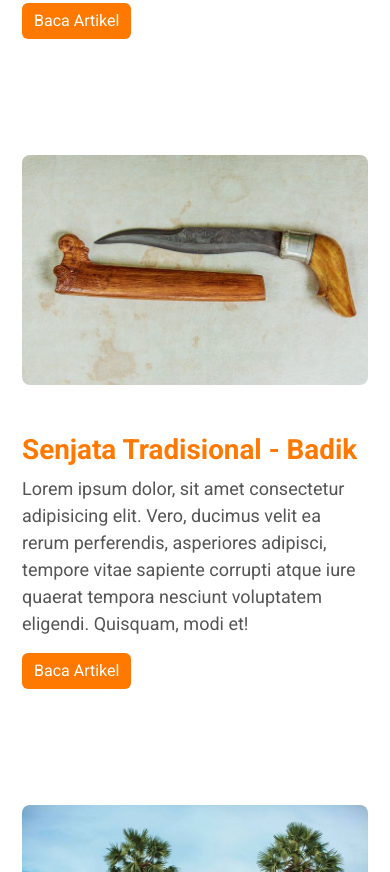
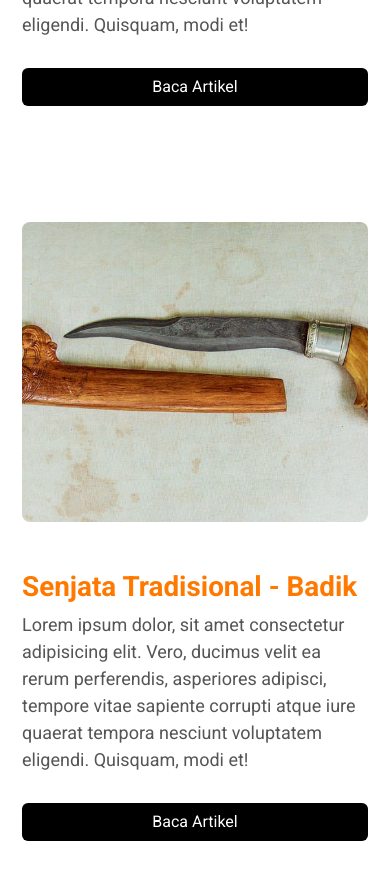
Before and after one commit to M-BintangR/kabar-makassar, a plain HTML site: page src/budaya.html in a window 390 px wide. Shown: the part 772-1644 px from the top of the page. Drawn offline with nearby package versions, Linux system fonts and the light colour scheme.

Commit message:
fix: budaya page

```diff
--- a/public/custom.css
+++ b/public/custom.css
@@ -45,6 +45,20 @@ body {
     border: 1px solid var(--smooth-white);
     padding: 10px 30px;
   }
+
+  .budaya-card .button-container {
+    text-align: center;
+    margin-top: 30px;
+  }
+
+  .button-container button {
+    width: 100%;
+  }
+}
+
+.budaya-card .budaya-img img {
+  height: 300px;
+  object-fit: cover;
 }
 
 .kuliner-img img {
--- a/src/budaya.html
+++ b/src/budaya.html
@@ -83,7 +83,9 @@
               vitae sapiente corrupti atque iure quaerat tempora nesciunt
               voluptatem eligendi. Quisquam, modi et!
             </p>
-            <button class="btn btn-primary">Baca Artikel</button>
+            <div class="button-container">
+              <button class="btn bg-black text-white">Baca Artikel</button>
+            </div>
           </div>
         </div>
       </div>
@@ -107,7 +109,9 @@
               vitae sapiente corrupti atque iure quaerat tempora nesciunt
               voluptatem eligendi. Quisquam, modi et!
             </p>
-            <button class="btn btn-primary">Baca Artikel</button>
+            <div class="button-container">
+              <button class="btn bg-black text-white">Baca Artikel</button>
+            </div>
           </div>
         </div>
       </div>
@@ -131,7 +135,9 @@
               vitae sapiente corrupti atque iure quaerat tempora nesciunt
               voluptatem eligendi. Quisquam, modi et!
             </p>
-            <button class="btn btn-primary">Baca Artikel</button>
+            <div class="button-container">
+              <button class="btn bg-black text-white">Baca Artikel</button>
+            </div>
           </div>
         </div>
       </div>
```
